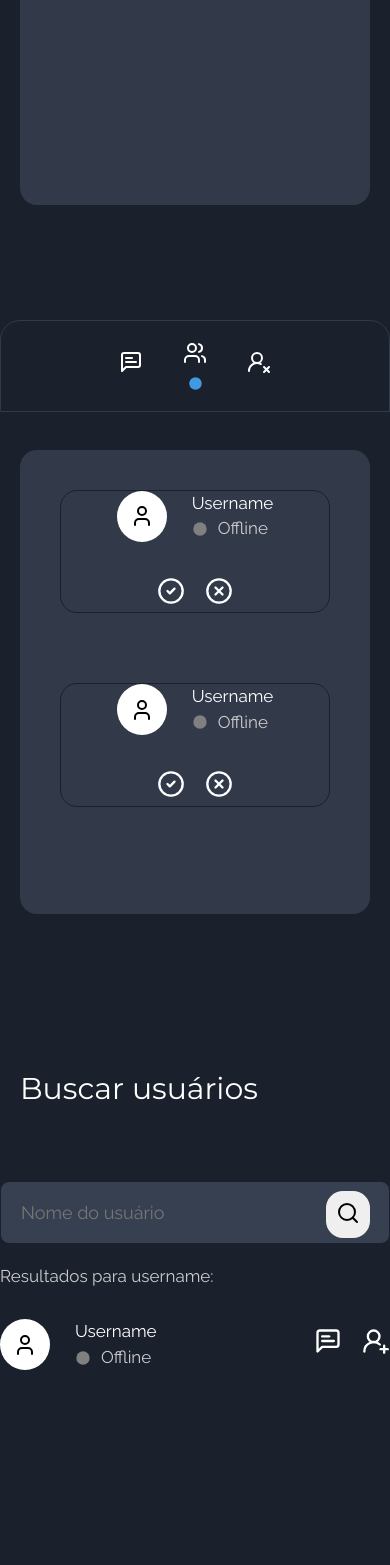
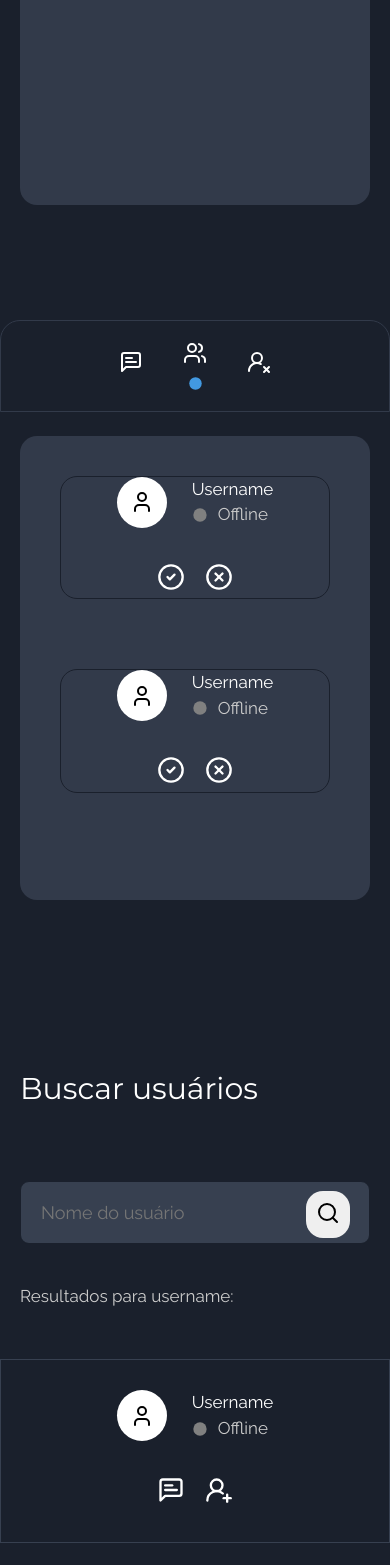
Before and after one commit to Kaua2123/chathub-client, a React (Vite) app: page /friends in a window 390 px wide. Shown: the part 432-1997 px from the top of the page. Built offline with nearby package versions, Linux system fonts and the light colour scheme.

Commit message:
feat: Adiciona estilos em UserCard para torná-lo responsivo

```diff
--- a/src/components/UserCard/styled.ts
+++ b/src/components/UserCard/styled.ts
@@ -6,6 +6,15 @@ export const Div = styled.div`
   justify-content: space-between;
   margin-bottom: 7rem;
   font-family: Raleway;
+  border: 1px solid ${({ theme }) => theme.colors.mediumBlue};
+  padding: 3rem;
+
+  @media (max-width: 768px) {
+    flex-flow: column wrap;
+    justify-content: center;
+    align-items: center;
+    gap: 3.5rem;
+  }
 `;
 
 export const DivIsOnline = styled.div`
--- a/src/pages/Friends/styled.ts
+++ b/src/pages/Friends/styled.ts
@@ -16,6 +16,9 @@ export const Div = styled.div`
     font-family: Raleway;
     color: ${({ theme }) => theme.colors.darkGray};
     margin-top: 2rem;
+    @media (max-width: 768px) {
+      margin: 2rem;
+    }
   }
 
   @media (max-width: 768px) {
@@ -31,33 +34,6 @@ export const DivFriends = styled.div`
   height: 55vh;
   overflow-y: auto;
   overflow-x: hidden;
-  margin-top: 3.4rem;
-  margin: 2rem;
-  padding: 4rem;
-  border-radius: 1.7rem;
-
-  p {
-    font-family: Raleway;
-  }
-
-  &::-webkit-scrollbar {
-    width: 1.5rem;
-    border: 1px solid ${({ theme }) => theme.colors.darkBlue};
-    border-radius: 1.4rem;
-  }
-
-  &::-webkit-scrollbar-thumb {
-    background-color: ${({ theme }) => theme.colors.darkBlue};
-    border-radius: 1.7rem;
-  }
-`;
-
-export const DivFriendsRequests = styled.div`
-  background-color: ${({ theme }) => theme.colors.lightBlue};
-  height: 55vh;
-  overflow-y: auto;
-  overflow-x: hidden;
-  margin: 2rem;
   margin-top: 3.4rem;
   padding: 4rem;
   border-radius: 1.7rem;
@@ -76,10 +52,44 @@ export const DivFriendsRequests = styled.div`
     background-color: ${({ theme }) => theme.colors.darkBlue};
     border-radius: 1.7rem;
   }
+
+  @media (max-width: 768px) {
+    margin: 2rem;
+  }
+`;
+
+export const DivFriendsRequests = styled.div`
+  background-color: ${({ theme }) => theme.colors.lightBlue};
+  height: 55vh;
+  overflow-y: auto;
+  overflow-x: hidden;
+  margin-top: 3.4rem;
+  padding: 4rem;
+  border-radius: 1.7rem;
+
+  p {
+    font-family: Raleway;
+  }
+
+  &::-webkit-scrollbar {
+    width: 1.5rem;
+    border: 1px solid ${({ theme }) => theme.colors.darkBlue};
+    border-radius: 1.4rem;
+  }
+
+  &::-webkit-scrollbar-thumb {
+    background-color: ${({ theme }) => theme.colors.darkBlue};
+    border-radius: 1.7rem;
+  }
+
+  @media (max-width: 768px) {
+    margin: 2rem;
+  }
 `;
 
 export const DivSearchUsers = styled.div`
   position: relative;
+
   input {
     width: 100%;
     background-color: ${({ theme }) => theme.colors.mediumBlue};
@@ -98,6 +108,10 @@ export const DivSearchUsers = styled.div`
       border: 1px solid ${({ theme }) => theme.colors.lighterBlue};
     }
   }
+
+  @media (max-width: 768px) {
+    margin: 2rem;
+  }
 `;
 
 export const SearchIcon = styled(Search)``;
```
